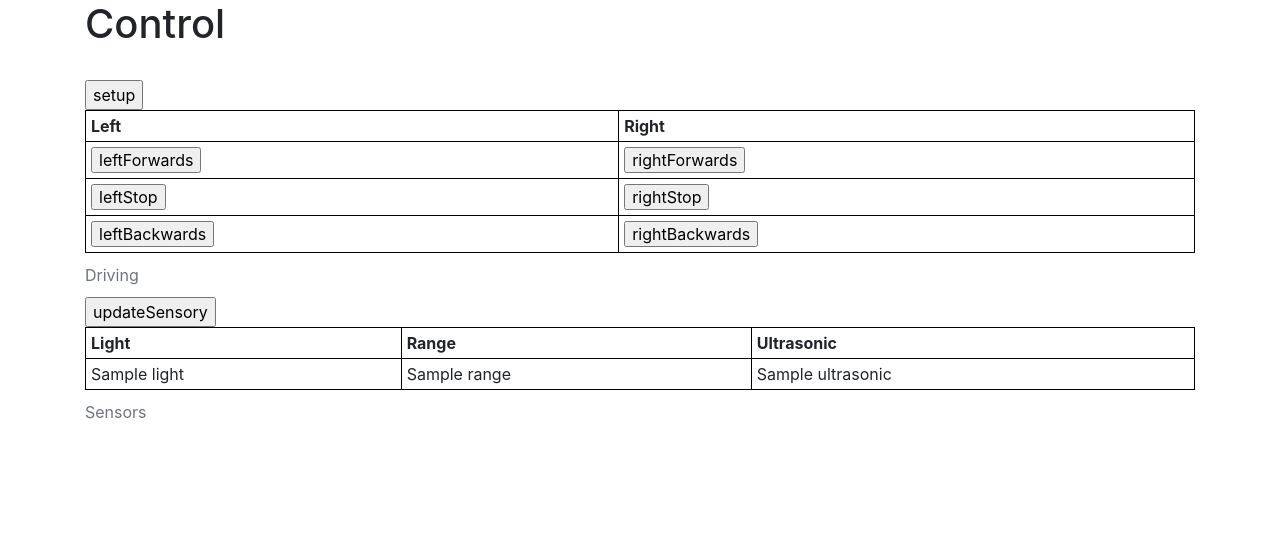
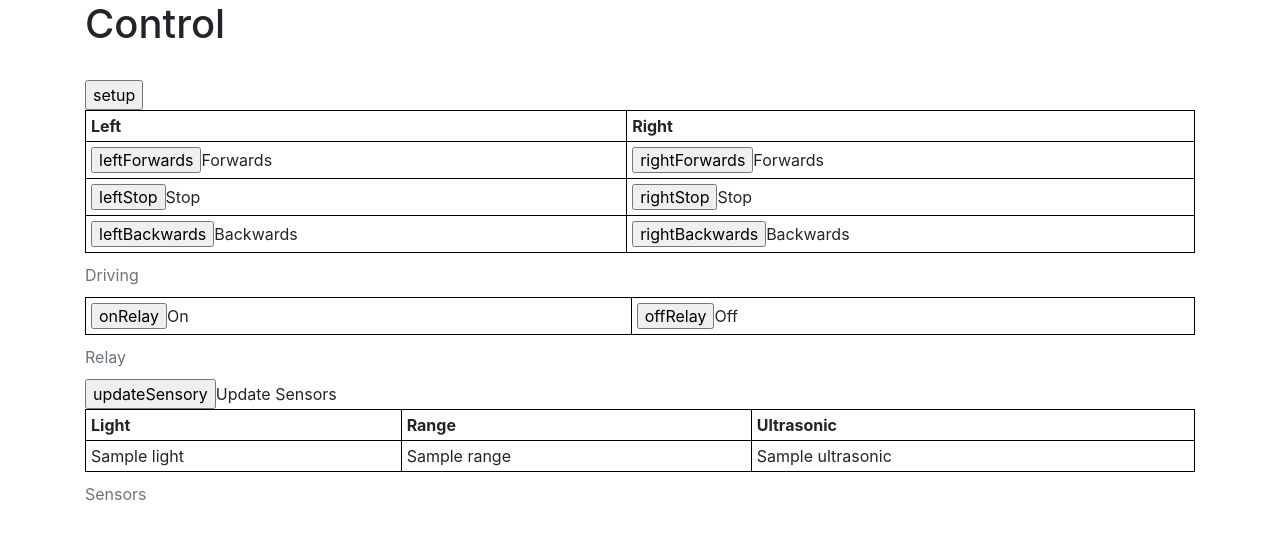
Before and after one commit to Saheasy/aliceRobot, a Python web app: template aliceRobot/templates/index.html in a window 1280 px wide. Shown: the part 56-596 px from the top of the page. Run offline with Jinja, Linux system fonts and the light colour scheme; the template is opened without the code that fills it: most values are stand-ins (such as "Sample title", 1, 10 or a date in 2020); some libraries are stand-ins or nearby versions.

Commit message:
v0.2
added relay, and more pleasing interfacing

```diff
--- a/aliceRobot/templates/index.html
+++ b/aliceRobot/templates/index.html
@@ -3,6 +3,7 @@
 <br>
 <form  action="/" method="post">
 <input type="submit" name="submit" value="setup">
+<br>
 <table style="width:100%">
   <caption>Driving</caption>
   <tr>
@@ -10,19 +11,26 @@
     <th>Right</th>
   </tr>
   <tr>
-    <td><input type="submit" name="submit" value="leftForwards"></td>
-    <td><input type="submit" name="submit" value="rightForwards"></td>
+    <td><input type="submit" name="submit" value="leftForwards">Forwards</input></td>
+    <td><input type="submit" name="submit" value="rightForwards">Forwards</input></td>
   </tr>
   <tr>
-    <td><input type="submit" name="submit" value="leftStop"></td>
-    <td><input type="submit" name="submit" value="rightStop"></td>
+    <td><input type="submit" name="submit" value="leftStop">Stop</input></td>
+    <td><input type="submit" name="submit" value="rightStop">Stop</input></td>
   </tr>
   <tr>
-    <td><input type="submit" name="submit" value="leftBackwards"></td>
-    <td><input type="submit" name="submit" value="rightBackwards"></td>
+    <td><input type="submit" name="submit" value="leftBackwards">Backwards</input></td>
+    <td><input type="submit" name="submit" value="rightBackwards">Backwards</input></td>
   </tr>
 </table >
-<input type="submit" name="submit" value="updateSensory">
+<table style="width:100%">
+  <caption>Relay</caption>
+  <tr>
+    <td><input type="submit" name="submit" value="onRelay">On</input></td>
+    <td><input type="submit" name="submit" value="offRelay">Off</input></td>
+  </tr>
+</table >
+<input type="submit" name="submit" value="updateSensory">Update Sensors</input>
 <table style="width:100%">
   <caption>Sensors</caption>
   <tr>
```
Also changed, not shown: aliceRobot/robot.py (+7 -2 lines).
